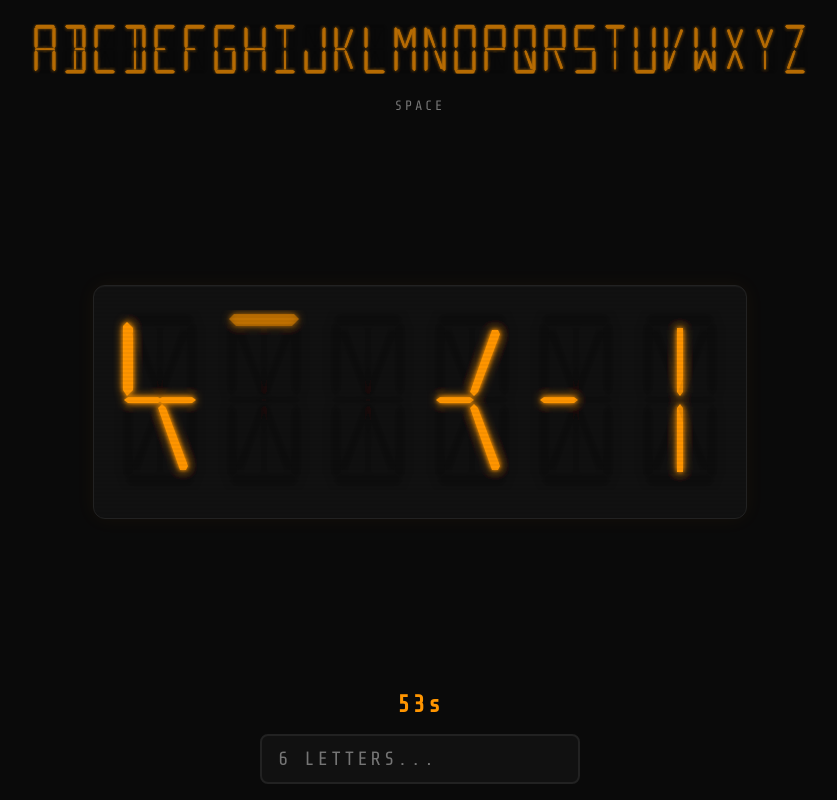
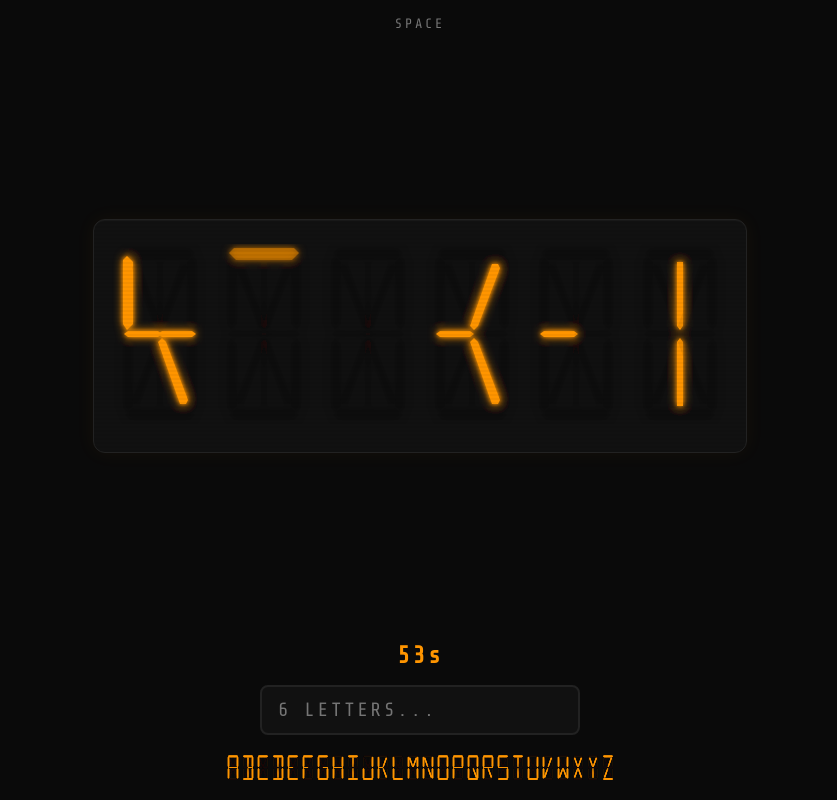
Before and after one commit to basic-intelligence/cap-lock, a Next.js app: page / in a window 1280 px wide. Shown: the whole page, without its empty margins (220-1057 px from the left). Built offline with nearby package versions, Linux system fonts and the light colour scheme.

Commit message:
feat(ui): move alphabet below input at half size, show segment outlines, turn fully-revealed letters green

```diff
--- a/app/components/AlphabetStrip.tsx
+++ b/app/components/AlphabetStrip.tsx
@@ -6,16 +6,20 @@ import { SEGMENT_COUNT } from "@/app/lib/segments";
 const ALL_REVEALED = new Array(SEGMENT_COUNT).fill(true);
 const ALPHABET = "ABCDEFGHIJKLMNOPQRSTUVWXYZ";
 
-export default function AlphabetStrip() {
+interface AlphabetStripProps {
+  /** Letters that are fully revealed on the display (turn these green) */
+  fullyRevealedLetters: Set<string>;
+}
+
+export default function AlphabetStrip({ fullyRevealedLetters }: AlphabetStripProps) {
   return (
     <div
       style={{
         display: "flex",
-        gap: "2px",
+        gap: "1px",
         justifyContent: "center",
         flexWrap: "wrap",
-        padding: "8px 4px",
-        opacity: 0.7,
+        padding: "4px",
       }}
     >
       {ALPHABET.split("").map((ch) => (
@@ -23,8 +27,9 @@ export default function AlphabetStrip() {
           key={ch}
           char={ch}
           revealedSegments={ALL_REVEALED}
-          displayState="amber"
-          size={28}
+          displayState={fullyRevealedLetters.has(ch) ? "green" : "amber"}
+          size={14}
+          showOutlines
         />
       ))}
     </div>
--- a/app/components/Game.tsx
+++ b/app/components/Game.tsx
@@ -4,6 +4,7 @@ import { useReducer, useCallback, useEffect } from "react";
 import { evaluateGuess, type LetterFeedback } from "@/app/lib/game-logic";
 import { type WordEntry } from "@/app/lib/words";
 import { type DisplayState } from "./SegmentDisplay";
+import { CHAR_MAP, isSegmentOn, SEGMENT_COUNT } from "@/app/lib/segments";
 import { useRevealSchedule } from "@/app/hooks/useRevealSchedule";
 import { useCountdown } from "@/app/hooks/useCountdown";
 import WordDisplay from "./WordDisplay";
@@ -159,15 +160,48 @@ export default function Game({ words }: GameProps) {
     }
   }, [state.phase, revealAll]);
 
-  // Build locked-letters array from guesses
+  // Check which character positions are fully revealed by the drip
+  // (all active segments for that character have been revealed)
+  const fullyRevealedPositions: boolean[] = state.targetWord
+    .split("")
+    .map((char, ci) => {
+      const code = CHAR_MAP[char.toUpperCase()];
+      if (!code) return false;
+      for (let si = 0; si < SEGMENT_COUNT; si++) {
+        if (isSegmentOn(code, si) && !(revealed[ci]?.[si])) {
+          return false;
+        }
+      }
+      return true;
+    });
+
+  // Collect unique letters that are fully revealed by drip (for alphabet strip)
+  const fullyRevealedLetters = new Set<string>();
+  state.targetWord.split("").forEach((char, i) => {
+    if (fullyRevealedPositions[i]) {
+      fullyRevealedLetters.add(char.toUpperCase());
+    }
+  });
+  // Also include letters confirmed by guesses
+  for (const guess of state.guesses) {
+    guess.feedback.forEach((fb, i) => {
+      if (fb === "correct") {
+        fullyRevealedLetters.add(guess.word[i]);
+      }
+    });
+  }
+
+  // Build locked-letters array: green if guessed correct OR fully revealed by drip
   const lockedLetters: DisplayState[] = state.targetWord
     .split("")
     .map((char, i) => {
-      // Check if any guess has a 'correct' at this position
       for (const guess of state.guesses) {
         if (guess.feedback[i] === "correct") {
           return "green" as DisplayState;
         }
+      }
+      if (fullyRevealedPositions[i]) {
+        return "green" as DisplayState;
       }
       return "dim" as DisplayState;
     });
@@ -203,9 +237,6 @@ export default function Game({ words }: GameProps) {
         maxHeight: "100dvh",
       }}
     >
-      {/* Alphabet strip */}
-      <AlphabetStrip />
-
       {/* Theme hint */}
       <div
         style={{
@@ -240,6 +271,9 @@ export default function Game({ words }: GameProps) {
         onClearError={handleClearError}
       />
 
+      {/* Alphabet reference */}
+      <AlphabetStrip fullyRevealedLetters={fullyRevealedLetters} />
+
       {/* Guess history */}
       <GuessHistory guesses={state.guesses} />
 
--- a/app/components/SegmentDisplay.tsx
+++ b/app/components/SegmentDisplay.tsx
@@ -9,6 +9,8 @@ interface SegmentDisplayProps {
   revealedSegments: boolean[];
   displayState: DisplayState;
   size?: number;
+  /** Raise dim segment opacity so outlines are clearly visible (for alphabet reference) */
+  showOutlines?: boolean;
 }
 
 const COLORS = {
@@ -22,6 +24,7 @@ export default function SegmentDisplay({
   revealedSegments,
   displayState,
   size = 100,
+  showOutlines = false,
 }: SegmentDisplayProps) {
   const charCode = CHAR_MAP[char.toUpperCase()] ?? 0;
   const scale = size / 100;
@@ -69,7 +72,7 @@ export default function SegmentDisplay({
             ? (isActive ? COLORS.green : COLORS.dim)
             : (isLit ? COLORS.amber : COLORS.dim);
 
-          const opacity = isLit ? 1 : 0.08;
+          const opacity = isLit ? 1 : showOutlines ? 0.18 : 0.08;
 
           return (
             <polygon
```
